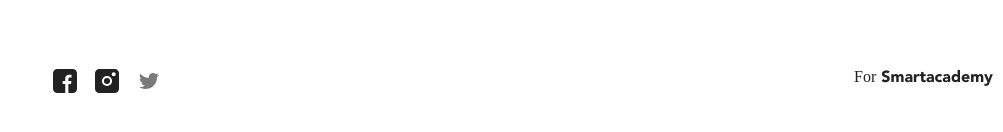
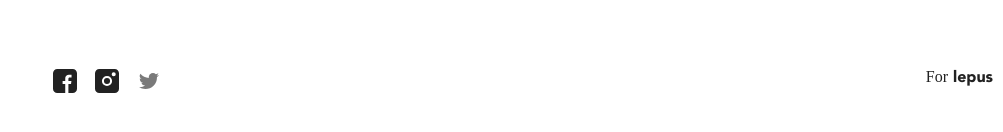
Before and after one commit to lepus-1/course-page, a plain HTML site: page index.html in a window 1280 px wide. Shown: the part 2056-2188 px from the top of the page, without its empty margins (277-1280 px from the left). Drawn offline with Linux system fonts and the light colour scheme; files whose address does not match are found by name.

Commit message:
Update index.html

```diff
--- a/index.html
+++ b/index.html
@@ -317,7 +317,7 @@
                            <a href="https://www.instagram.com/"><img src="./image/icon/Layer 2.svg" alt="https://www.instagram.com/"></a>
                            <a href="https://twitter.com/"><img src="./image/icon/Component 14 – 2.svg" alt="https://twitter.com/"></a>
                        </div>
-                       <p class="create">For<span class="creates">Smartacademy</span></p>
+                       <p class="create">For<span class="creates">lepus</span></p>
                    </div>
            </footer>
         </aside>
```
